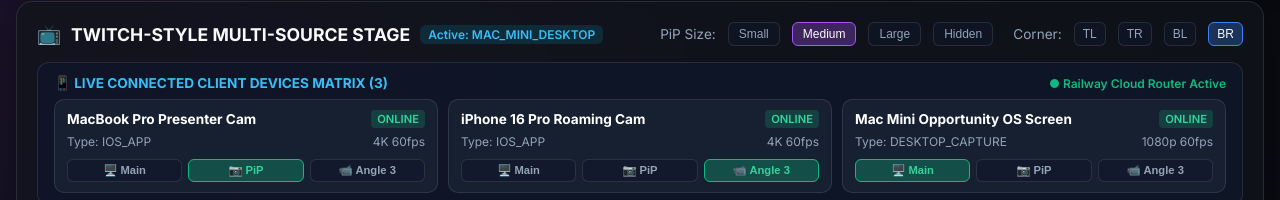
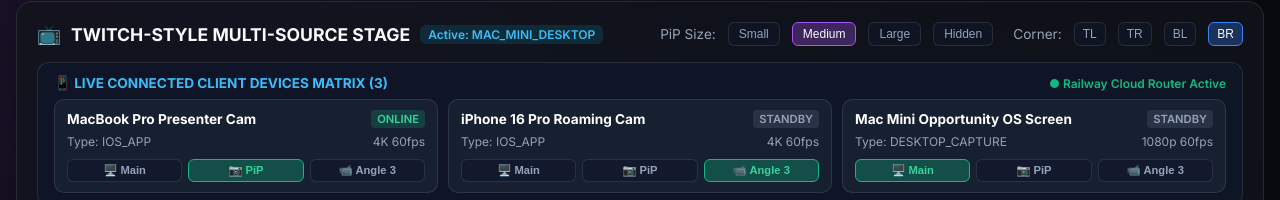
Before and after one commit to BoggsSystems/DigitPopMasterControl, a React (Vite) app: page / in a window 1280 px wide. Shown: the part 172-372 px from the top of the page. Built offline with nearby package versions, Linux system fonts and the light colour scheme; no server answers.

Commit message:
Update device matrix status pills so only MacBook Pro Presenter Cam is marked ONLINE

```diff
--- a/src/components/TwitchStage.jsx
+++ b/src/components/TwitchStage.jsx
@@ -137,8 +137,8 @@
   const [isMuted, setIsMuted] = useState(false);
   const [connectedDevices, setConnectedDevices] = useState([
     { deviceId: 'dev_macbook_01', deviceName: 'MacBook Pro Presenter Cam', deviceType: 'IOS_APP', status: 'ONLINE', resolution: '4K 60fps', role: 'PIP_FACE' },
-    { deviceId: 'dev_iphone_02', deviceName: 'iPhone 16 Pro Roaming Cam', deviceType: 'IOS_APP', status: 'ONLINE', resolution: '4K 60fps', role: 'ANGLE_3' },
-    { deviceId: 'dev_macmini_03', deviceName: 'Mac Mini Opportunity OS Screen', deviceType: 'DESKTOP_CAPTURE', status: 'ONLINE', resolution: '1080p 60fps', role: 'MAIN_SCREEN' }
+    { deviceId: 'dev_iphone_02', deviceName: 'iPhone 16 Pro Roaming Cam', deviceType: 'IOS_APP', status: 'STANDBY', resolution: '4K 60fps', role: 'ANGLE_3' },
+    { deviceId: 'dev_macmini_03', deviceName: 'Mac Mini Opportunity OS Screen', deviceType: 'DESKTOP_CAPTURE', status: 'STANDBY', resolution: '1080p 60fps', role: 'MAIN_SCREEN' }
   ]);
 
   useEffect(() => {
@@ -147,10 +147,14 @@
         const res = await fetch('https://digitpop-server-staging.up.railway.app/api/stream/sources');
         const data = await res.json();
         if (data.success && data.devices && data.devices.length > 0) {
-          setConnectedDevices(data.devices);
+          const onlineIds = new Set(data.devices.map(d => d.deviceId));
+          setConnectedDevices(prev => prev.map(d => ({
+            ...d,
+            status: onlineIds.has(d.deviceId) || d.deviceName.includes('MacBook') ? 'ONLINE' : 'STANDBY'
+          })));
         }
       } catch (err) {
-        // Fallback to active state
+        // Fallback
       }
     }
     fetchSources();
@@ -262,7 +266,16 @@
             <div key={dev.deviceId} style={{ background: 'rgba(30, 41, 59, 0.6)', padding: '10px 12px', borderRadius: '10px', border: '1px solid var(--border-glass)', display: 'flex', flexDirection: 'column', gap: '6px' }}>
               <div style={{ display: 'flex', alignItems: 'center', justifyContent: 'space-between' }}>
                 <span style={{ fontWeight: 700, fontSize: '0.85rem', color: '#fff' }}>{dev.deviceName}</span>
-                <span style={{ background: 'rgba(16, 185, 129, 0.2)', color: '#34d399', fontSize: '0.7rem', padding: '2px 6px', borderRadius: '4px', fontWeight: 600 }}>ONLINE</span>
+                <span style={{
+                  background: dev.status === 'ONLINE' ? 'rgba(16, 185, 129, 0.2)' : 'rgba(148, 163, 184, 0.15)',
+                  color: dev.status === 'ONLINE' ? '#34d399' : '#94a3b8',
+                  fontSize: '0.7rem',
+                  padding: '2px 6px',
+                  borderRadius: '4px',
+                  fontWeight: 600
+                }}>
+                  {dev.status || 'STANDBY'}
+                </span>
               </div>
               <div style={{ display: 'flex', alignItems: 'center', justifyContent: 'space-between', fontSize: '0.75rem', color: '#94a3b8' }}>
                 <span>Type: {dev.deviceType}</span>
```
